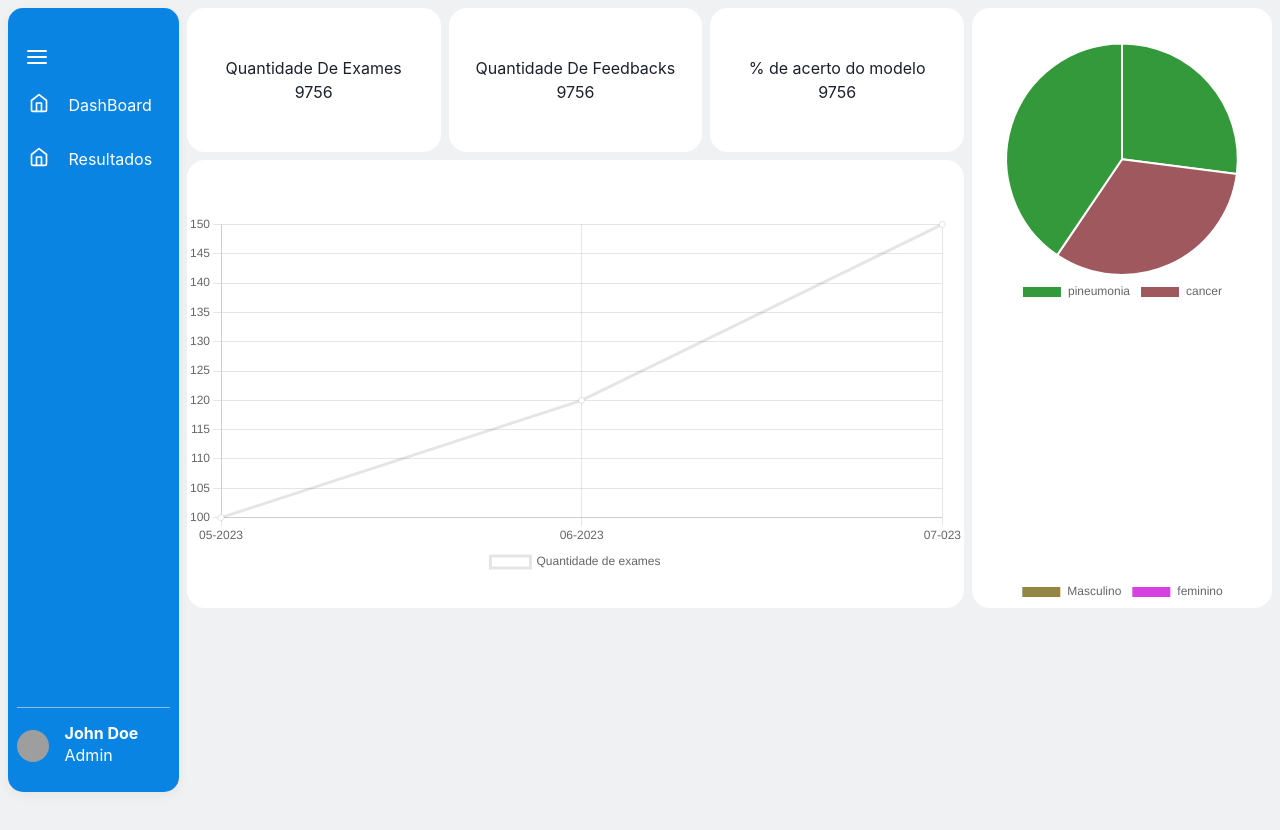
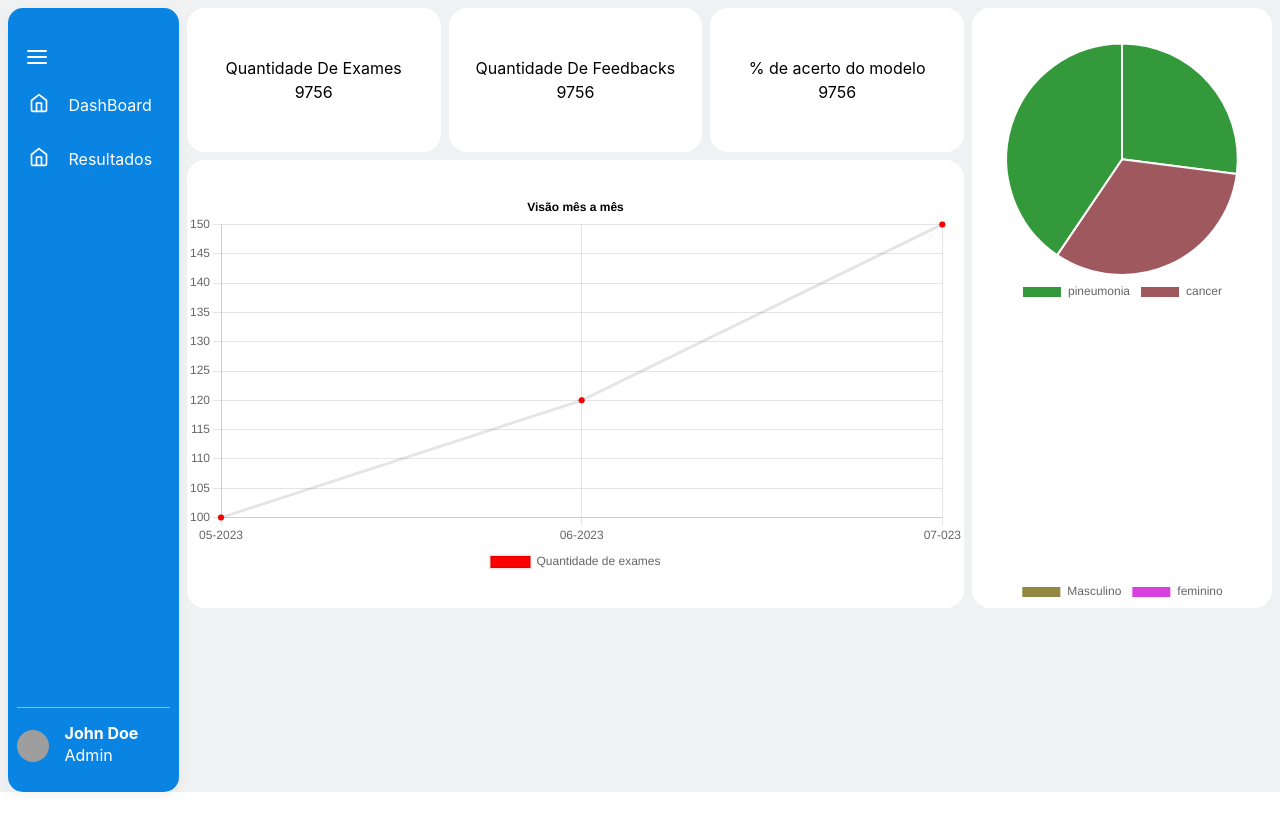
Before and after one commit to JonJonsx/site_ia_xray, a React (Create React App) app: page / in a window 1280 px wide. Shown: the top 830 px of the page. After the commit the page ends 800 px from the top, so only its background shows below. Built offline with nearby package versions, Linux system fonts and the light colour scheme; no server answers; grey boxes are pictures that could not be loaded.

Commit message:
um commit ai

```diff
--- a/src/pages/DashBoard/DashBoard.js
+++ b/src/pages/DashBoard/DashBoard.js
@@ -19,11 +19,13 @@ function DashBoard() {
       className="ControlPanel"
       justifyContent="space-between">
         <Grid
+          templateRows='repeat(4, 1fr)'
           templateColumns='repeat(4, 1fr)'
-          templateRows='repeat(8, 1fr)'
-          gap={2} h="100%"
+          gap={2}
           mt={2}
-          mr={2}>
+          mr={2}
+          w="100%"
+          h="100%">
           <GridItem
             rowSpan={1}
             colSpan={1}
@@ -53,10 +55,10 @@ function DashBoard() {
             colSpan={1}
             className="gridItemDash">
             <Flex flexDirection="column">
-              <Box h="33%">
+              <Box>
                 <GraficoPorDoenca />
               </Box>
-              <Box h="33%">
+              <Box>
                 <GraficoPorGenero />
               </Box>
               {/* <Box h="33%">
--- a/src/pages/DashBoard/Graficos/tipoGrafico/GraficoLinha.js
+++ b/src/pages/DashBoard/Graficos/tipoGrafico/GraficoLinha.js
@@ -22,7 +22,7 @@ export default function GraficoLinha({ valorX, valorY, legenda, titulo }) {
       {
         label: legenda,
         data: valorX,
-        backgroundColor: "#FFFFFF"
+        backgroundColor: "red",
       }
     ]
   };
@@ -39,7 +39,7 @@ export default function GraficoLinha({ valorX, valorY, legenda, titulo }) {
             title: {
               display: true,
               text: titulo,
-              color: "#FFFFFF"
+              color: "black"
             },
             legend: {
               display: true,
--- a/src/pages/DashBoard/Graficos/tipoGrafico/GraficoPizza.js
+++ b/src/pages/DashBoard/Graficos/tipoGrafico/GraficoPizza.js
@@ -29,7 +29,7 @@ export default function GraficoPizza({ valorX, valorY, legenda, titulo }) {
 
 
   return (
-    <Flex w="100%" align="center" justify="center">
+    <Flex w="100%" h="100%" align="center" justify="center">
       <Pie
         data={data}
         options={{
--- a/src/styles/pages/DashBoard/DashBoard.css
+++ b/src/styles/pages/DashBoard/DashBoard.css
@@ -1,4 +1,5 @@
 .gridItemDash{
     border-radius: 18px;
     background-color: #ffffff;
+    color: #000000;
 }
```
